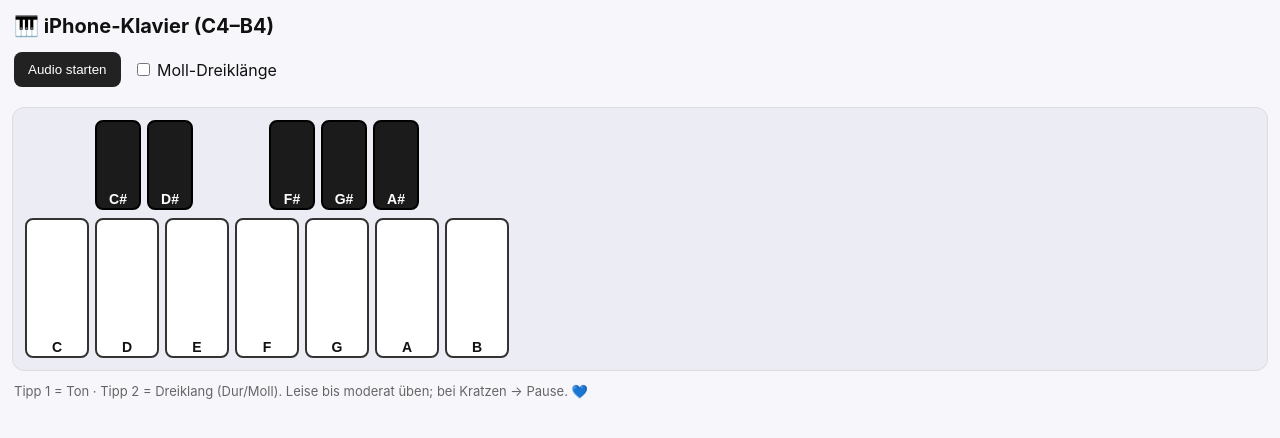
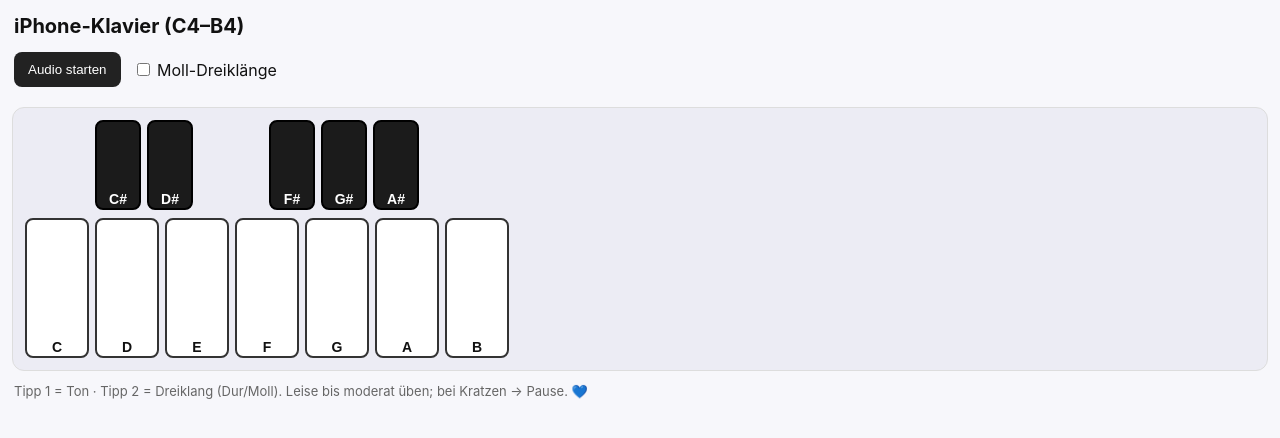
Before and after one commit to mrshenrikson/mrshenrikson.github.io, a plain HTML site: page Index.html in a window 1280 px wide. Drawn offline with Linux system fonts and the light colour scheme.

Commit message:
Update Index.html

```diff
--- a/Index.html
+++ b/Index.html
@@ -23,7 +23,7 @@
 </style>
 </head>
 <body>
-<h1>🎹 iPhone-Klavier (C4–B4)</h1>
+<h1>iPhone-Klavier (C4–B4)</h1>
 <div class="controls">
   <button id="start" class="btn">Audio starten</button>
   <label><input id="minor" type="checkbox"> Moll-Dreiklänge</label>
```
